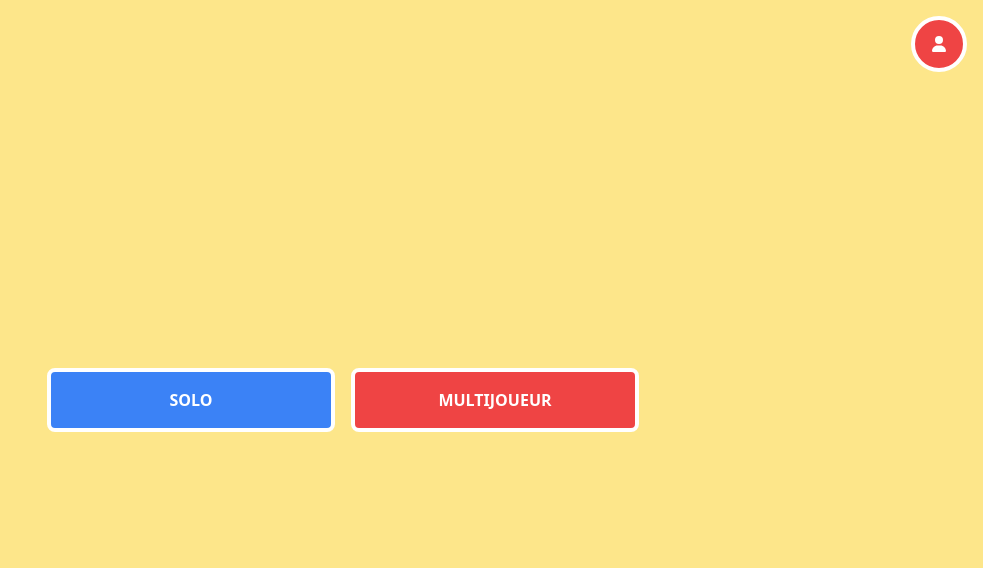
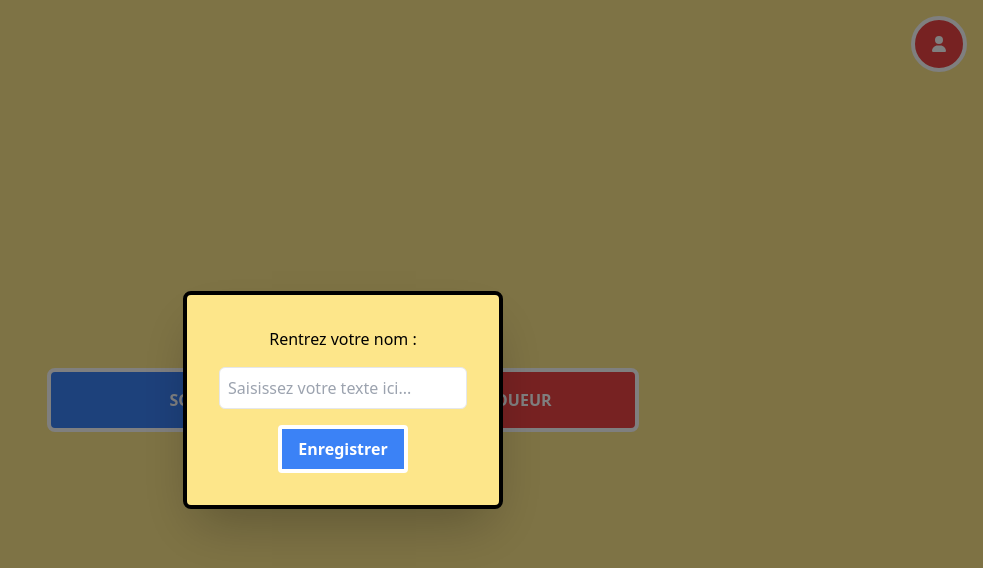
Before and after one commit to AntoineRai/quizz_spotify, a Next.js app: page / in a window 1280 px wide. Shown: the top 568 px of the page, without its empty margins (297-1280 px from the left). Built offline with nearby package versions, Linux system fonts and the light colour scheme.

Commit message:
PopUp et LocalStorage

```diff
--- a/app/page.js
+++ b/app/page.js
@@ -1,9 +1,18 @@
-import React from "react";
+"use client";
+
+import React, { useEffect, useState } from "react";
 import { FontAwesomeIcon } from "@fortawesome/react-fontawesome";
 import { faUser } from "@fortawesome/free-solid-svg-icons";
 import Link from "next/link";
+import Popup from "../components/Popup";
 
 const Home = () => {
+  const [buttonPopup, setButtonPopup] = useState(false);
+
+  useEffect(() => {
+    localStorage.getItem("quizz_name") === null && setButtonPopup(true);
+  }, []);
+
   return (
     <div>
       <div className="flex items-center justify-center h-screen gap-4">
@@ -23,6 +32,9 @@ const Home = () => {
           <FontAwesomeIcon icon={faUser} className="w-4 h-4" />
         </button>
       </Link>
+      <Popup trigger={buttonPopup} setTrigger={setButtonPopup}>
+        <p>Rentrez votre nom :</p>
+      </Popup>
     </div>
   );
 };
--- /dev/null
+++ b/components/PopUp.js
@@ -0,0 +1,25 @@
+import React, {useState} from 'react';
+
+export default function Popup(props) {
+    const [name,setName] = useState('');
+
+    const handleClick = () => {
+        props.setTrigger(false);
+        localStorage.setItem('quizz_name', name);
+    }
+
+    return props.trigger ? (
+        <div className='fixed top-0 left-0 w-full h-screen bg-black bg-opacity-50 flex justify-center items-center'>
+            <div className='bg-amber-200 relative p-8 w-80 h-30vh flex flex-col justify-center items-center text-center rounded-lg border-4 border-black shadow-2xl'>
+                {props.children}
+                <input
+                    type='text'
+                    className='mt-4 p-2 border rounded-md w-full'
+                    placeholder='Saisissez votre texte ici...'
+                    onChange={(e) => setName(e.target.value)}
+                />
+                <button onClick={handleClick} className='mt-4 bg-blue-500 hover:bg-blue-700 text-white border-white border-4 font-bold py-2 px-4 rounded'>Enregistrer</button>
+            </div>
+        </div>
+    ) : null;
+}
```
